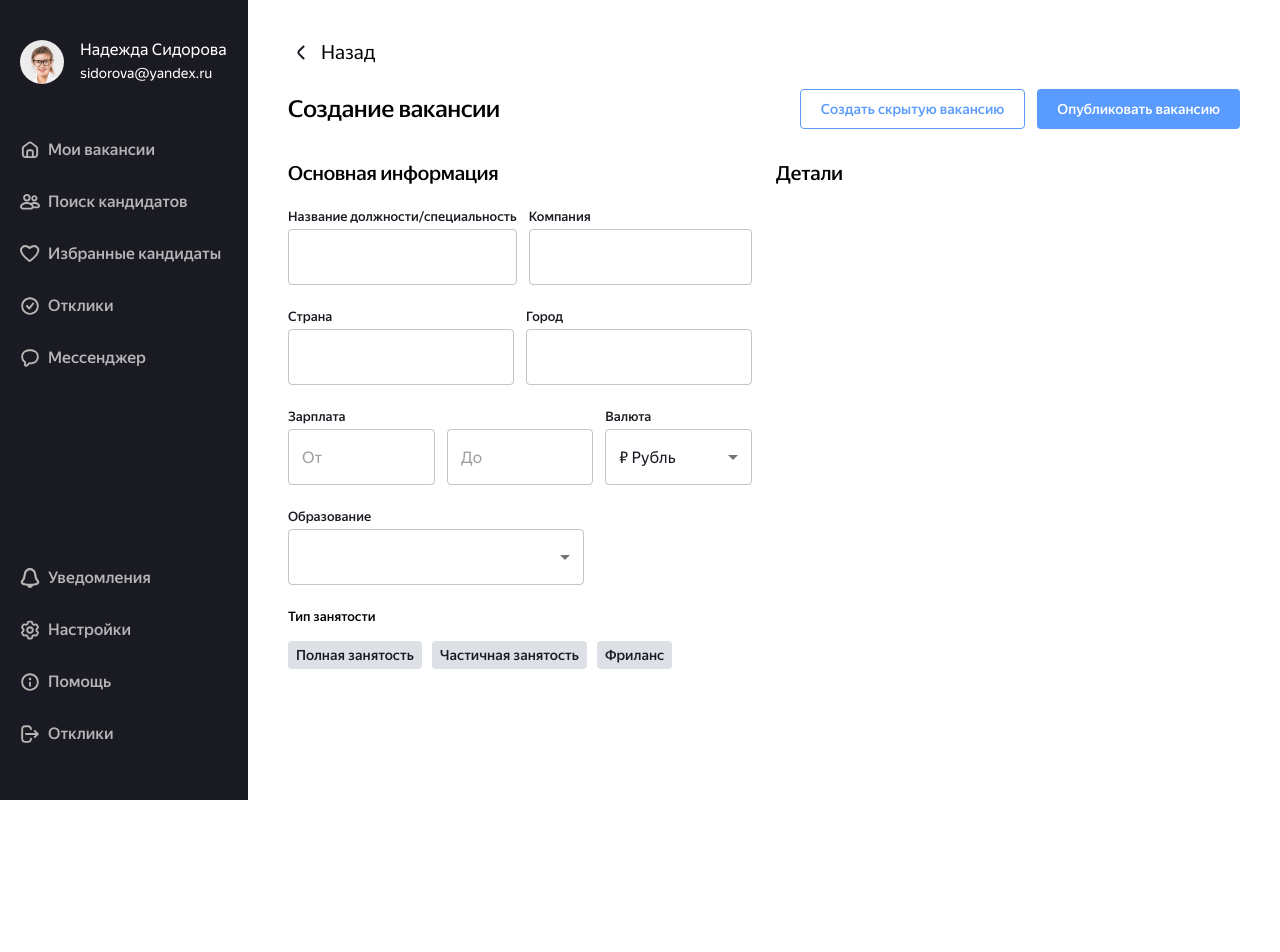
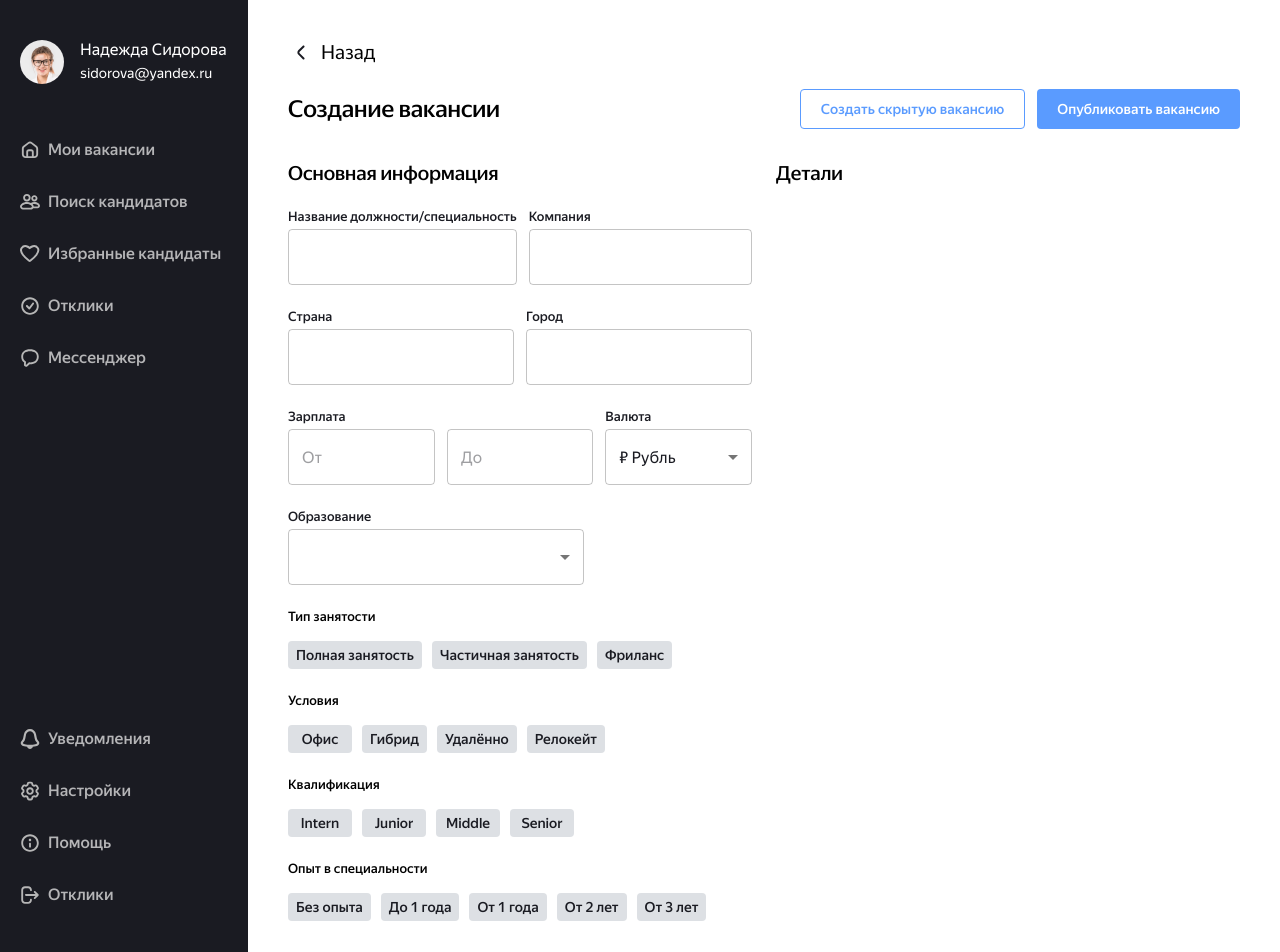
Before and after one commit to MostBridge/Frontend, a React (Vite) app: page /create-vacancy in a window 1280 px wide. Shown: the top 952 px of the page. Before the commit the page ends 800 px from the top, so only its background shows below. Built offline with nearby package versions, Linux system fonts and the light colour scheme.

Commit message:
feature: all left filters in create vacancy

```diff
--- a/src/pages/CreateVacancy/CreateVacancy.tsx
+++ b/src/pages/CreateVacancy/CreateVacancy.tsx
@@ -11,7 +11,10 @@ const CreateVacancy = () => {
 
   // const cityes = ["Москва", "Санкт-Петербург", "Новосибирск", "Екатаринбург", "Казань", "Нижний Новгород", "Красноярск", "Челябинск", "Самара", "Уфа"]
   const currencies = ['₽ Рубль', '$ Доллар', '€ Евро',]
-  const filters = ['Полная занятость', 'Частичная занятость', 'Фриланс']
+  const filters1 = ['Полная занятость', 'Частичная занятость', 'Фриланс']
+  const filters2 = ['Офис', 'Гибрид', 'Удалённо', 'Релокейт']
+  const filters3 = ['Intern', 'Junior', 'Middle', 'Senior']
+  const filters4 = ['Без опыта', 'До 1 года', 'От 1 года', 'От 2 лет', 'От 3 лет']
   const education = ['Среднее', 'Высшее']
 
   return (
@@ -59,7 +62,10 @@ const CreateVacancy = () => {
           <SelectorWithLabel label='Образование' maxWidth='296px' >
             {education.map((el, id) => <MenuItem key={id} value={el}>{el}</MenuItem>)}
           </SelectorWithLabel>
-          <Filters filters={filters} title='Тип занятости'></Filters>
+          <Filters filters={filters1} title='Тип занятости'></Filters>
+          <Filters filters={filters2} title='Условия'></Filters>
+          <Filters filters={filters3} title='Квалификация'></Filters>
+          <Filters filters={filters4} title='Опыт в специальности'></Filters>
         </article>
         <article className={styles.article}>
           <Typography className={styles.text} variant="h3" component="h2">
```
